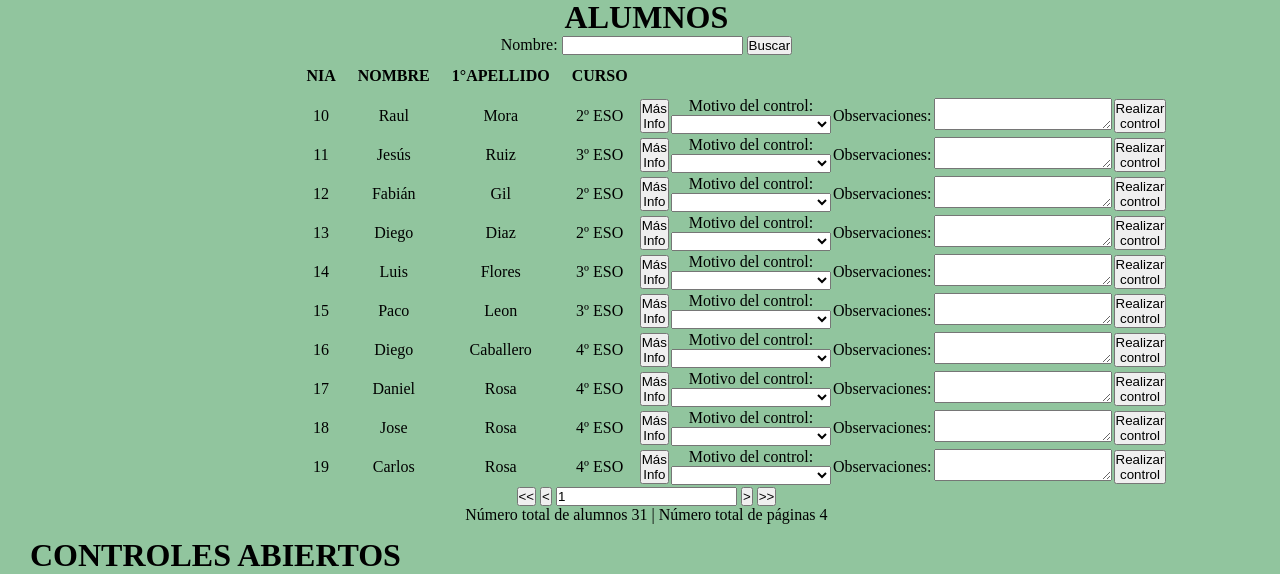
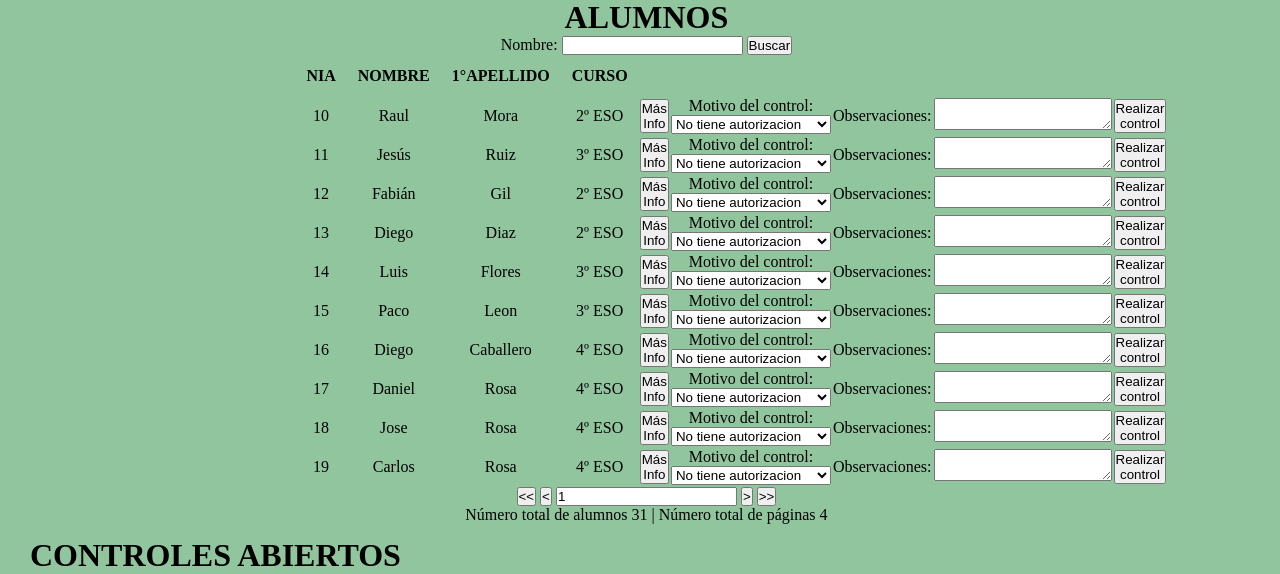
Before and after one commit to zZDANTI/ControlDeSalidas, a PHP site: page /controlAlumno.php in a window 1280 px wide. Shown: the part 81-655 px from the top of the page. Run offline with PHP 8.4, Linux system fonts and the light colour scheme; the visitor is signed in with stand-in values (Sample User, id 1); data comes from the database, SQL or seed files in the repository; data that the repository does not hold is empty; some libraries are stand-ins or nearby versions.

Commit message:
Update controlAlumno.php

```diff
--- a/controlAlumno.php
+++ b/controlAlumno.php
@@ -158,7 +158,7 @@ try {
                                 echo '<td><label for="motivo">Motivo del control:</label>';
                                 echo  '<select name="motivo">';
                                 foreach ($arrMotivos as $motivo) { //TODO no funciona
-                                    if ($motivo == "No tiene autorizacion") {
+                                    if ($motivo['nombre'] == "No tiene autorizacion") {
                                          echo '<option selected value="'.$motivo['nombre'].'">'.$motivo['nombre'].'</option>';
                                     } else {
                                          echo '<option value="'.$motivo['nombre'].'">'.$motivo['nombre'].'</option>';
```
